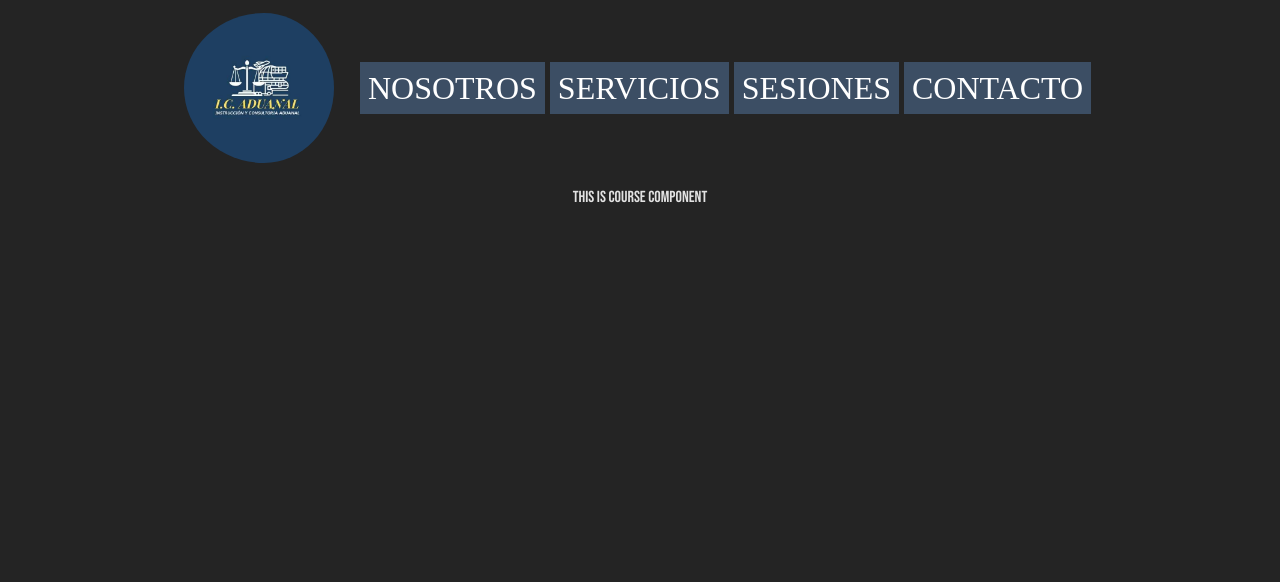
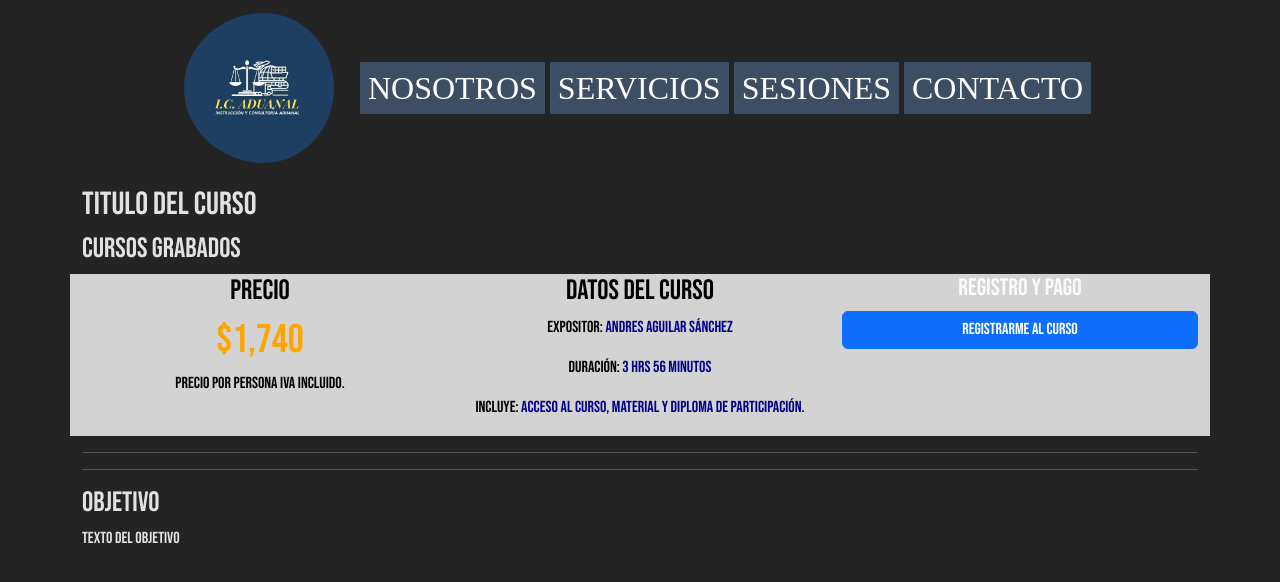
Before and after one commit to Darkk3n/CustomsConsultancy, a React (Vite) app in the folder CustomsConsultancy.Web/: page /courses/1 in a window 1280 px wide. Shown: the top 582 px of the page. Built offline with nearby package versions, Linux system fonts and the light colour scheme; a web font is replaced by a local one.

Commit message:
Added skeleton for individual course

```diff
--- /dev/null
+++ b/CustomsConsultancy.Web/src/components/Courses/Course.css
@@ -0,0 +1,22 @@
+.regular-text {
+   color: black
+}
+
+.emphazised-text {
+   color: orange
+}
+
+.flex-display {
+   display: flex;
+   flex-direction: column;
+}
+
+.bolded {
+   color: black;
+   font-weight: bolder;
+}
+
+.regular-text-lighter {
+   font-weight: lighter;
+   color: darkblue
+}
--- a/CustomsConsultancy.Web/src/components/Courses/Course.tsx
+++ b/CustomsConsultancy.Web/src/components/Courses/Course.tsx
@@ -1,6 +1,47 @@
+import { Button, Col, Container, Row } from 'react-bootstrap';
+import './Course.css';
+export const Course = () => {
+   // const { courseId } = useParams();
 
-export const Course = () => {
    return (
-      <div>This is course component</div>
+      <>
+         <Container>
+            <h2 style={{ textAlign: 'justify' }}>Titulo del Curso</h2>
+            <h3 style={{ textAlign: 'justify' }}>Cursos Grabados</h3>
+         </Container>
+         <Container style={{ backgroundColor: 'lightGray' }}>
+            <Row>
+               <Col md={4}>
+                  <div className='flex-display'>
+                     <h3 className='regular-text'>Precio</h3>
+                     <h1 className='emphazised-text'>$1,740</h1>
+                     <p className='regular-text'>Precio por persona IVA incluido.</p>
+                  </div>
+               </Col>
+               <Col md={4}>
+                  <div className='flex-display'>
+                     <h3 className='regular-text'>Datos del Curso</h3>
+                     <p className='bolded'>Expositor: <span className='regular-text-lighter'>Andres Aguilar Sánchez</span></p>
+                     <p className='bolded'>Duración: <span className='regular-text-lighter'>3 hrs 56 minutos</span></p>
+                     <p className='bolded'>Incluye: <span className='regular-text-lighter'>Acceso al curso, material y diploma de participación.</span></p>
+                  </div>
+               </Col>
+               <Col md={4}>
+                  <div className='flex-display'>
+                     <h4>Registro y Pago</h4>
+                     <Button variant='primary'>Registrarme al curso</Button>
+                  </div>
+               </Col>
+            </Row>
+         </Container>
+         <Container>
+            <hr />
+            <hr />
+         </Container>
+         <Container>
+            <h3 style={{ textAlign: 'justify' }}>Objetivo</h3>
+            <p style={{ textAlign: 'justify' }}>Texto del objetivo</p>
+         </Container>
+      </>
    )
 }
--- a/CustomsConsultancy.Web/src/components/Sessions/Courses.tsx
+++ b/CustomsConsultancy.Web/src/components/Sessions/Courses.tsx
@@ -1,5 +1,6 @@
 import { Carousel } from "react-responsive-carousel";
 import "react-responsive-carousel/lib/styles/carousel.min.css";
+import { useNavigate } from "react-router-dom";
 import './Courses.css';
 
 export const Courses = () => {
@@ -11,12 +12,19 @@ export const Courses = () => {
       "Course3.jpg",
       "Course4.jpg",
    ];
+   const navigate = useNavigate();
+
+   const openCourse = (index: number) => {
+      navigate(`/courses/${index}`)
+   }
 
    return (
       <Carousel useKeyboardArrows={true}>
          {images.map((image, index) => (
             <div className="slide" key={index} >
-               <img alt="sample_file" src={`${baseImg}${image}`} />
+               <button onClick={() => openCourse(index)} >
+                  <img alt="sample_file" src={`${baseImg}${image}`} />
+               </button>
             </div>
          ))}
       </Carousel>
```
